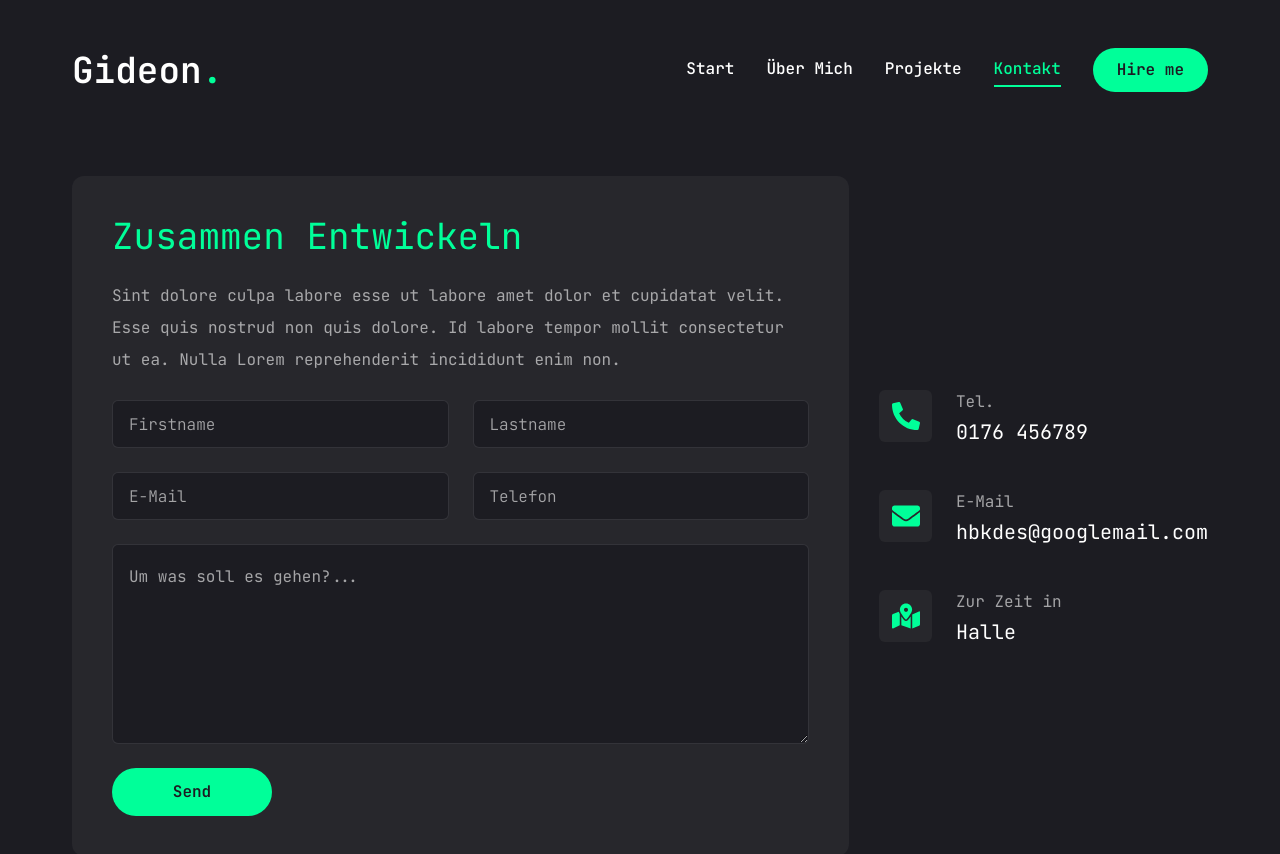
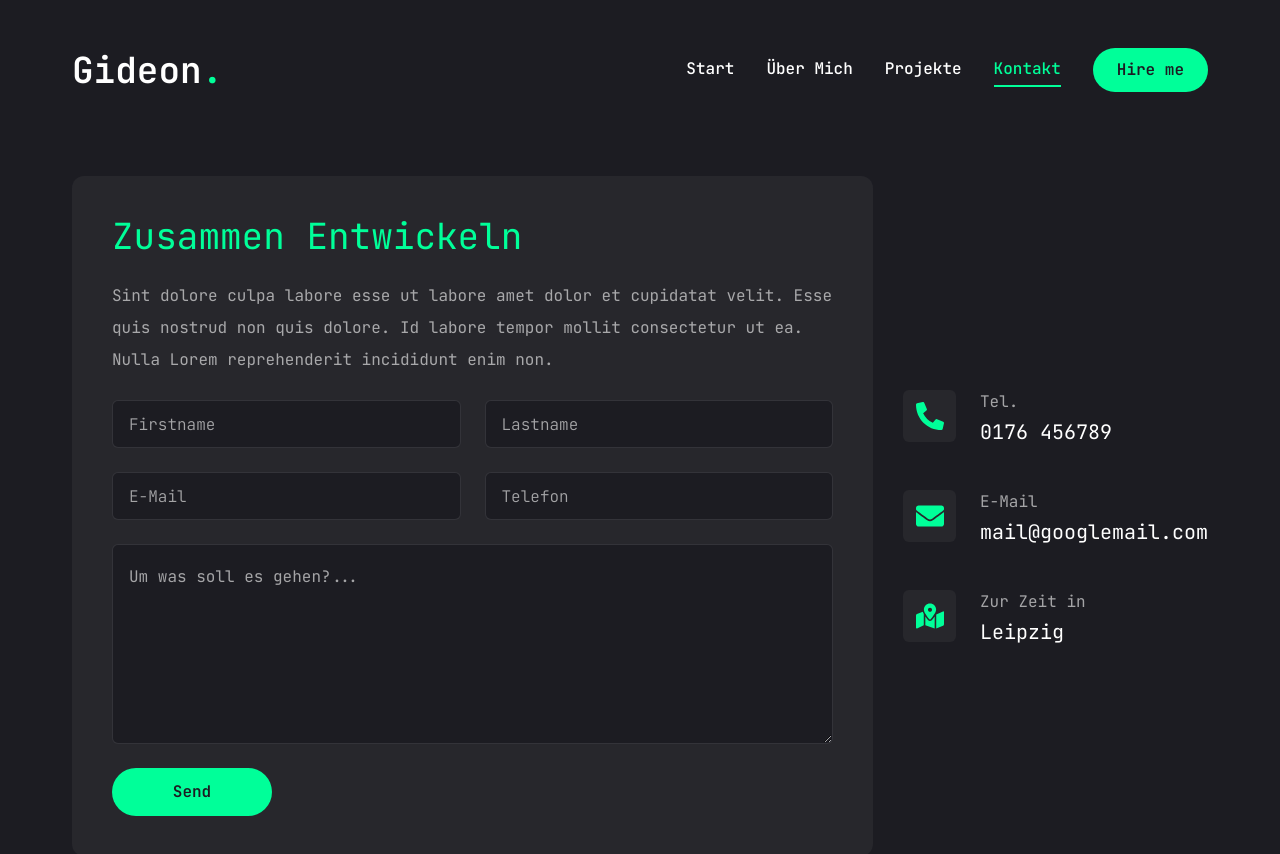
Before and after one commit to Gid3onJura/nextjs-portfolio, a Next.js app: page /contact in a window 1280 px wide. Shown: the top 854 px of the page. Built offline with nearby package versions, Linux system fonts and the light colour scheme.

Commit message:
change info data

```diff
--- a/app/contact/page.jsx
+++ b/app/contact/page.jsx
@@ -18,12 +18,12 @@ const info = [
   {
     icon: <FaEnvelope />,
     title: "E-Mail",
-    description: "hbkdes@googlemail.com",
+    description: "mail@googlemail.com",
   },
   {
     icon: <FaMapMarkedAlt />,
     title: "Zur Zeit in",
-    description: "Halle",
+    description: "Leipzig",
   },
 ]
 
--- a/app/layout.jsx
+++ b/app/layout.jsx
@@ -11,8 +11,8 @@ const jetBrainsMono = JetBrains_Mono({
 })
 
 export const metadata = {
-  title: "Create Next App",
-  description: "Generated by create next app",
+  title: "My Portfolio",
+  description: "",
 }
 
 export default function RootLayout({ children }) {
--- a/app/page.jsx
+++ b/app/page.jsx
@@ -7,6 +7,8 @@ import { Button } from "@/components/ui/button"
 import { FiDownload } from "react-icons/fi"
 import React, { useState, useEffect } from "react"
 
+import { motion } from "framer-motion"
+
 const Homepage = () => {
   const [pastYears, setPastYears] = useState(0)
   useEffect(() => {
@@ -15,7 +17,14 @@ const Homepage = () => {
     setPastYears(currentYear - year)
   }, [])
   return (
-    <section className="h-full">
+    <motion.section
+      // initial={{ opacity: 0 }}
+      // animate={{
+      //   opacity: 1,
+      //   transition: { delay: 0.4, duration: 0.5, ease: "easeIn" },
+      // }}
+      className="h-full"
+    >
       <div className="container mx-auto h-full">
         <div className="flex flex-col xl:flex-row items-center justify-between xl:pt-8 xl:pb-24">
           {/* text */}
@@ -55,7 +64,7 @@ const Homepage = () => {
         </div>
       </div>
       {/* <Stats /> */}
-    </section>
+    </motion.section>
   )
 }
 
--- a/app/projects/page.jsx
+++ b/app/projects/page.jsx
@@ -147,7 +147,7 @@ const Projects = () => {
                   <SwiperSlide key={index} className="w-full">
                     <div className="h-[460px] relative group flex justify-center items-center bg-pink-50/20">
                       {/* overlay */}
-                      <div className="absolute top-0 bottom-0 w-full h-full bg-black/10 z-10">dfdf</div>
+                      <div className="absolute top-0 bottom-0 w-full h-full bg-black/10 z-10"></div>
                       {/* image */}
                       <div className="relative w-full h-full">
                         <Image src={project.image} fill className="object-cover" alt="" />
--- a/app/resume/page.jsx
+++ b/app/resume/page.jsx
@@ -27,7 +27,7 @@ const about = {
     },
     {
       fieldName: "E-Mail",
-      fieldValue: "hbkdes@googlemail.com",
+      fieldValue: "mail@googlemail.com",
     },
     {
       fieldName: "Sprachen",
```
